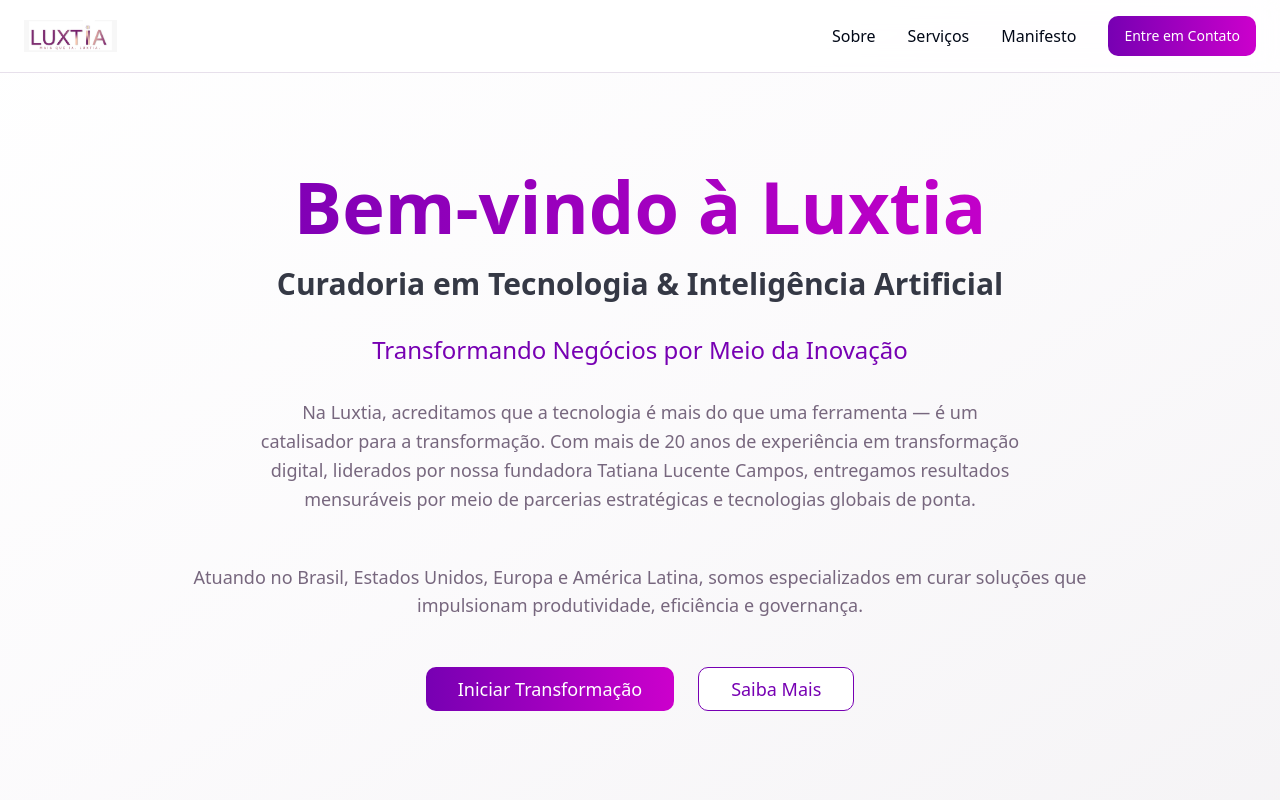
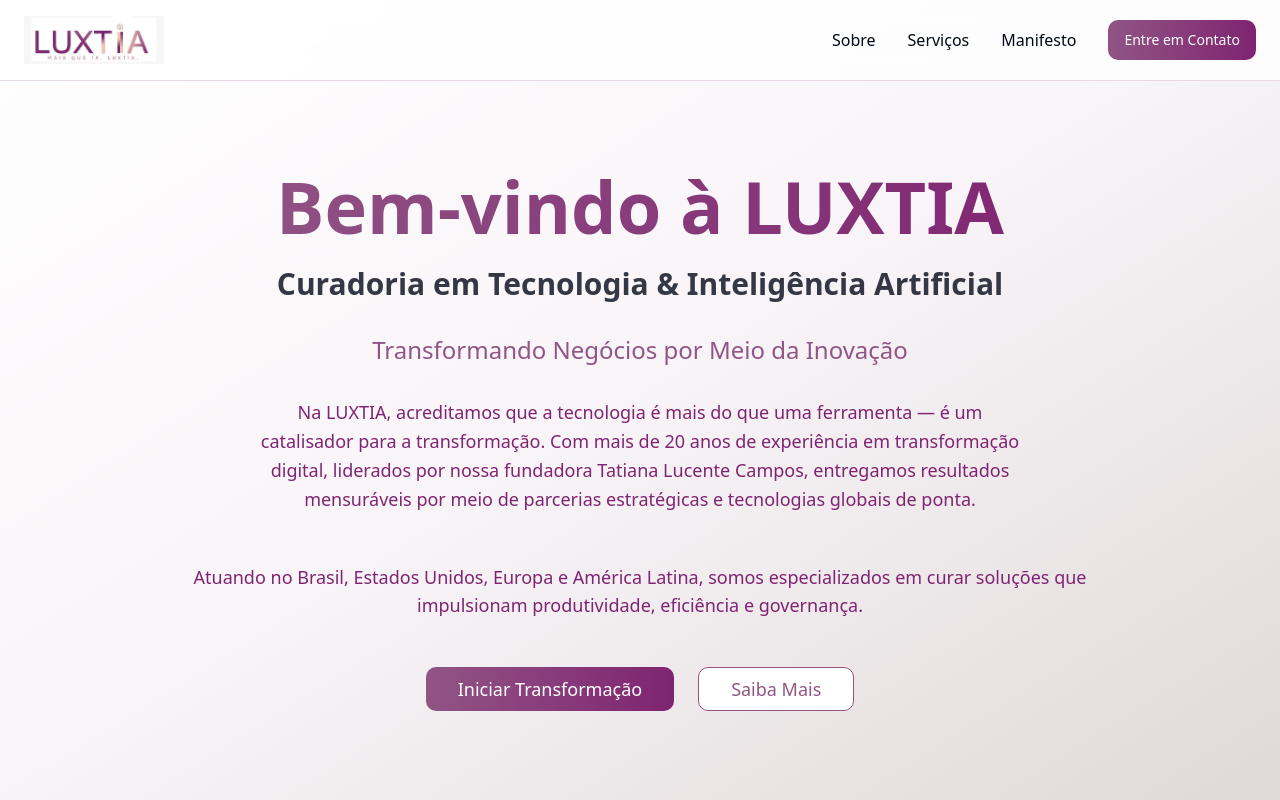
Before and after one commit to danielloiola/luxtia-ai-transform, a React (Vite) app: page / in a window 1280 px wide. Shown: the top 800 px of the page. Built offline with nearby package versions, Linux system fonts and the light colour scheme.

Commit message:
Refactor: Update Luxtia branding and contact info

```diff
--- a/src/components/Footer.tsx
+++ b/src/components/Footer.tsx
@@ -1,14 +1,14 @@
 const Footer = () => {
   return (
-    <footer className="bg-gradient-to-r from-primary to-accent text-primary-foreground py-12">
+    <footer className="bg-gradient-to-r from-primary via-accent to-[#B8860B] text-primary-foreground py-12" style={{background: 'var(--gradient-gold)'}}>
       <div className="container mx-auto px-6">
         <div className="grid md:grid-cols-3 gap-8">
           <div>
             <div className="flex items-center space-x-2 mb-4">
               <img
                 src="/lovable-uploads/46064a06-2be8-4182-afc1-78e6807c6772.png"
-                alt="Luxtia Logo"
-                className="h-8 w-auto filter brightness-0 invert"
+                alt="LUXTIA Logo"
+                className="h-10 w-auto filter brightness-0 invert"
               />
             </div>
             <p className="text-primary-foreground/80 leading-relaxed">
@@ -31,15 +31,32 @@ const Footer = () => {
             <div className="text-primary-foreground/80 space-y-2">
               <p>Brasil | Estados Unidos</p>
               <p>Europa | América Latina</p>
-              <p className="font-medium">Tatiana Lucente Campos</p>
-              <p className="text-sm">Fundadora & CEO</p>
+              <p>contato@luxtia.com.br</p>
+              <div className="flex space-x-4 mt-4">
+                <a
+                  href="https://www.linkedin.com/company/lux-tia"
+                  target="_blank"
+                  rel="noopener noreferrer"
+                  className="text-primary-foreground/80 hover:text-primary-foreground transition-colors"
+                >
+                  LinkedIn
+                </a>
+                <a
+                  href="https://www.instagram.com/luxtia_oficial/"
+                  target="_blank"
+                  rel="noopener noreferrer"
+                  className="text-primary-foreground/80 hover:text-primary-foreground transition-colors"
+                >
+                  Instagram
+                </a>
+              </div>
             </div>
           </div>
         </div>
 
         <div className="border-t border-primary-foreground/20 mt-8 pt-8 text-center">
           <p className="text-primary-foreground/60">
-            © 2024 Luxtia. Mais do que IA. Luxtia.
+            © 2024 LUXTIA. Mais do que IA. LUXTIA.
           </p>
         </div>
       </div>
--- a/src/components/Header.tsx
+++ b/src/components/Header.tsx
@@ -8,8 +8,8 @@ const Header = () => {
           <div className="flex items-center space-x-2">
             <img
               src="/lovable-uploads/46064a06-2be8-4182-afc1-78e6807c6772.png"
-              alt="Luxtia Logo"
-              className="h-8 w-auto"
+              alt="LUXTIA Logo"
+              className="h-12 w-auto"
             />
           </div>
 
--- a/src/components/Hero.tsx
+++ b/src/components/Hero.tsx
@@ -6,7 +6,7 @@ const Hero = () => {
       <div className="container mx-auto px-6 text-center">
         <div className="max-w-4xl mx-auto">
           <h1 className="text-5xl md:text-7xl font-bold mb-6 bg-gradient-to-r from-primary to-accent bg-clip-text text-transparent leading-tight">
-            Bem-vindo à Luxtia
+            Bem-vindo à LUXTIA
           </h1>
 
           <h2 className="text-2xl md:text-3xl font-semibold text-foreground/80 mb-8">
@@ -19,7 +19,7 @@ const Hero = () => {
 
           <div className="max-w-3xl mx-auto mb-12">
             <p className="text-lg text-muted-foreground leading-relaxed">
-              Na Luxtia, acreditamos que a tecnologia é mais do que uma ferramenta — é um catalisador para a transformação.
+              Na LUXTIA, acreditamos que a tecnologia é mais do que uma ferramenta — é um catalisador para a transformação.
               Com mais de 20 anos de experiência em transformação digital, liderados por nossa fundadora Tatiana Lucente Campos,
               entregamos resultados mensuráveis por meio de parcerias estratégicas e tecnologias globais de ponta.
             </p>
--- a/src/index.css
+++ b/src/index.css
@@ -17,33 +17,34 @@ All colors MUST be HSL.
     --popover: 0 0% 100%;
     --popover-foreground: 222.2 84% 4.9%;
 
-    --primary: 280 100% 35%;
+    --primary: 312 26% 45%;
     --primary-foreground: 0 0% 100%;
 
-    --secondary: 280 20% 95%;
-    --secondary-foreground: 280 100% 25%;
+    --secondary: 312 26% 88%;
+    --secondary-foreground: 309 56% 32%;
 
-    --muted: 280 10% 96%;
-    --muted-foreground: 280 10% 45%;
+    --muted: 8 11% 86%;
+    --muted-foreground: 309 56% 32%;
 
-    --accent: 300 100% 40%;
+    --accent: 309 56% 32%;
     --accent-foreground: 0 0% 100%;
 
     --destructive: 0 84.2% 60.2%;
     --destructive-foreground: 0 0% 100%;
 
-    --border: 280 20% 90%;
-    --input: 280 20% 90%;
-    --ring: 280 100% 35%;
+    --border: 312 26% 88%;
+    --input: 312 26% 88%;
+    --ring: 312 26% 45%;
 
     --radius: 0.75rem;
 
-    /* Custom Luxtia Design Tokens */
-    --gradient-primary: linear-gradient(135deg, hsl(280 100% 45%), hsl(320 80% 55%));
-    --gradient-secondary: linear-gradient(180deg, hsl(280 10% 98%), hsl(280 20% 95%));
-    --gradient-hero: linear-gradient(135deg, hsl(280 100% 15%), hsl(320 80% 25%));
-    --shadow-elegant: 0 20px 40px -10px hsl(280 100% 35% / 0.2);
-    --shadow-glow: 0 0 60px hsl(280 100% 45% / 0.3);
+    /* Custom LUXTIA Design Tokens */
+    --gradient-primary: linear-gradient(135deg, hsl(312 26% 45%), hsl(309 56% 32%));
+    --gradient-secondary: linear-gradient(180deg, hsl(312 26% 88%), hsl(8 11% 86%));
+    --gradient-hero: linear-gradient(135deg, hsl(309 56% 32%), hsl(312 26% 45%));
+    --gradient-gold: linear-gradient(135deg, hsl(45 85% 60%), hsl(38 90% 55%));
+    --shadow-elegant: 0 20px 40px -10px hsl(312 26% 45% / 0.2);
+    --shadow-glow: 0 0 60px hsl(312 26% 45% / 0.3);
     --transition-smooth: all 0.4s cubic-bezier(0.4, 0, 0.2, 1);
 
     --sidebar-background: 0 0% 98%;
@@ -62,12 +63,13 @@ All colors MUST be HSL.
 
     --sidebar-ring: 217.2 91.2% 59.8%;
 
-    /* Custom Luxtia Design Tokens */
-    --gradient-primary: linear-gradient(135deg, hsl(280 100% 45%), hsl(320 80% 55%));
-    --gradient-secondary: linear-gradient(180deg, hsl(280 10% 98%), hsl(280 20% 95%));
-    --gradient-hero: linear-gradient(135deg, hsl(280 100% 15%), hsl(320 80% 25%));
-    --shadow-elegant: 0 20px 40px -10px hsl(280 100% 35% / 0.2);
-    --shadow-glow: 0 0 60px hsl(280 100% 45% / 0.3);
+    /* Custom LUXTIA Design Tokens */
+    --gradient-primary: linear-gradient(135deg, hsl(312 26% 45%), hsl(309 56% 32%));
+    --gradient-secondary: linear-gradient(180deg, hsl(312 26% 88%), hsl(8 11% 86%));
+    --gradient-hero: linear-gradient(135deg, hsl(309 56% 32%), hsl(312 26% 45%));
+    --gradient-gold: linear-gradient(135deg, hsl(45 85% 60%), hsl(38 90% 55%));
+    --shadow-elegant: 0 20px 40px -10px hsl(312 26% 45% / 0.2);
+    --shadow-glow: 0 0 60px hsl(312 26% 45% / 0.3);
     --transition-smooth: all 0.4s cubic-bezier(0.4, 0, 0.2, 1);
   }
 
```
